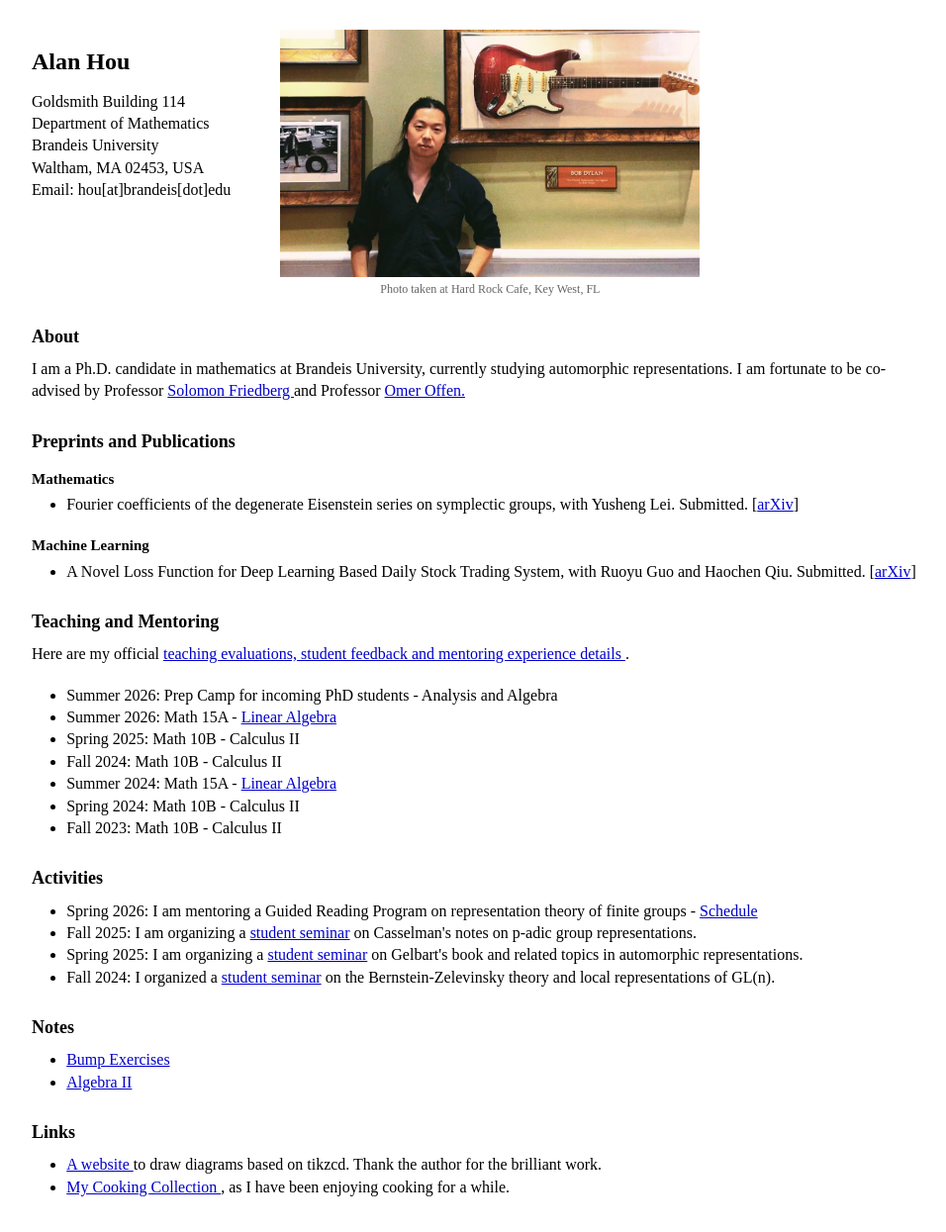
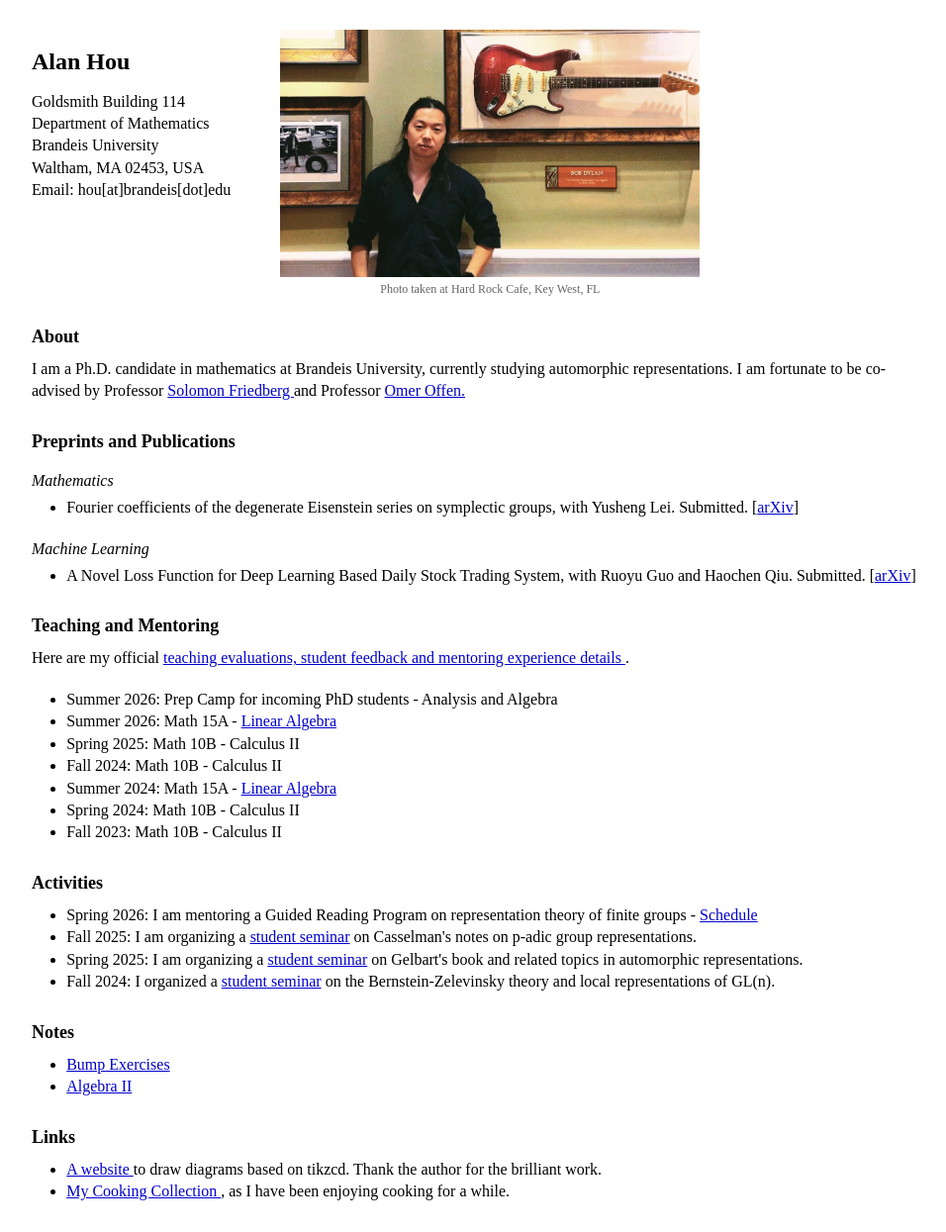
Before and after one commit to axhou/axhou.github.io, a Jekyll site: the page index.html, which Jekyll copies as it is, in a window 1280 px wide. Shown: the whole page at 99% size, without its empty margins (8-964 px from the left). Built offline with Jekyll 4.4.1, drawn with Linux system fonts in a browser that asks for light colours.

Commit message:
Update publication-category styles in index.html

```diff
--- a/index.html
+++ b/index.html
@@ -28,9 +28,10 @@
   <title>Alan Hou</title>
 
   <style>
-    .publication-category {
-  font-size: 15px;
-  font-weight: bold;
+  .publication-category {
+  font-size: 16px;
+  font-style: italic;
+  font-weight: normal;
   margin-top: 1em;
   margin-bottom: 0.3em;
 }
```
